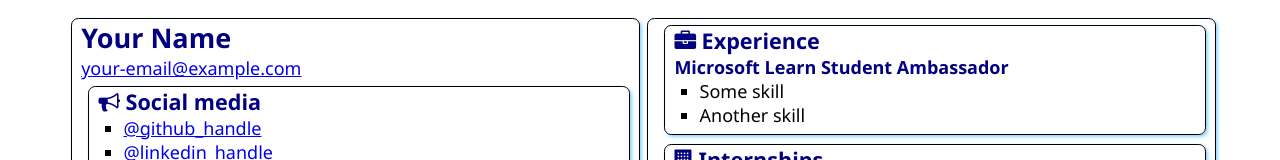
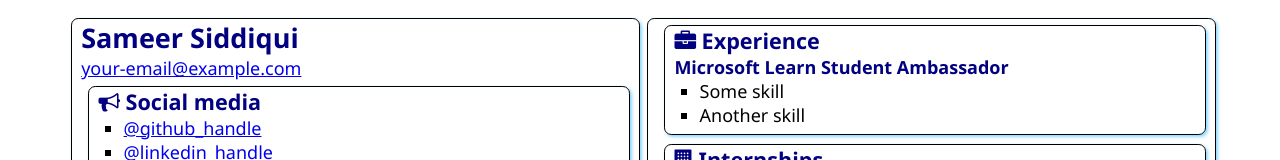
Before and after one commit to samsiddiki/SATechnicalOnboarding, a plain HTML site: page src/index.html in a window 1280 px wide. Shown: the top 160 px of the page. Drawn offline with Linux system fonts and the light colour scheme.

Commit message:
Added My Name
I have successfully added my name in the html file of the static app.

```diff
--- a/src/index.html
+++ b/src/index.html
@@ -12,7 +12,7 @@
 <body>
     <main>
         <article class="box">
-            <h1>Your Name</h1>
+            <h1>Sameer Siddiqui</h1>
             <div><a href="mailto:your.email@example.com">your-email@example.com</a></div>
 
             <section class="box">
```
